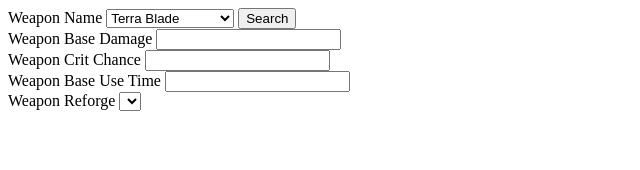
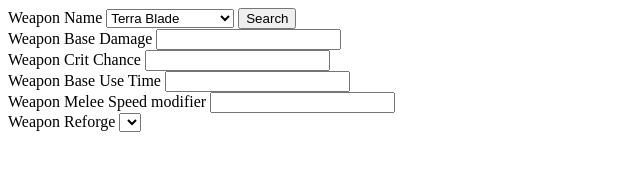
Before and after one commit to Doze-Zoze/terraria-tools, a plain HTML site: page super-calc.html in a window 1280 px wide. Shown: the whole page, without its empty margins (0-640 px from the left). Drawn offline with Linux system fonts and the light colour scheme.

Commit message:
Update super-calc.html

```diff
--- a/super-calc.html
+++ b/super-calc.html
@@ -19,6 +19,9 @@
     <label for="weaponUseTime"> Weapon Base Use Time </label>
     <input name="searchTxt" type="text" maxlength="512" id="weaponUseTime" class="inputField"/>
     <br>
+    <label for="weaponMeleeSpeed"> Weapon Melee Speed modifier </label>
+    <input name="searchTxt" type="text" maxlength="512" id="weaponMeleeSpeed" class="inputField"/>
+    <br>
     <label for="weaponReforge"> Weapon Reforge </label>
     <select name="ReforgeSelect" id="weaponReforge" class="dropdown"></select>
     <br>
```
